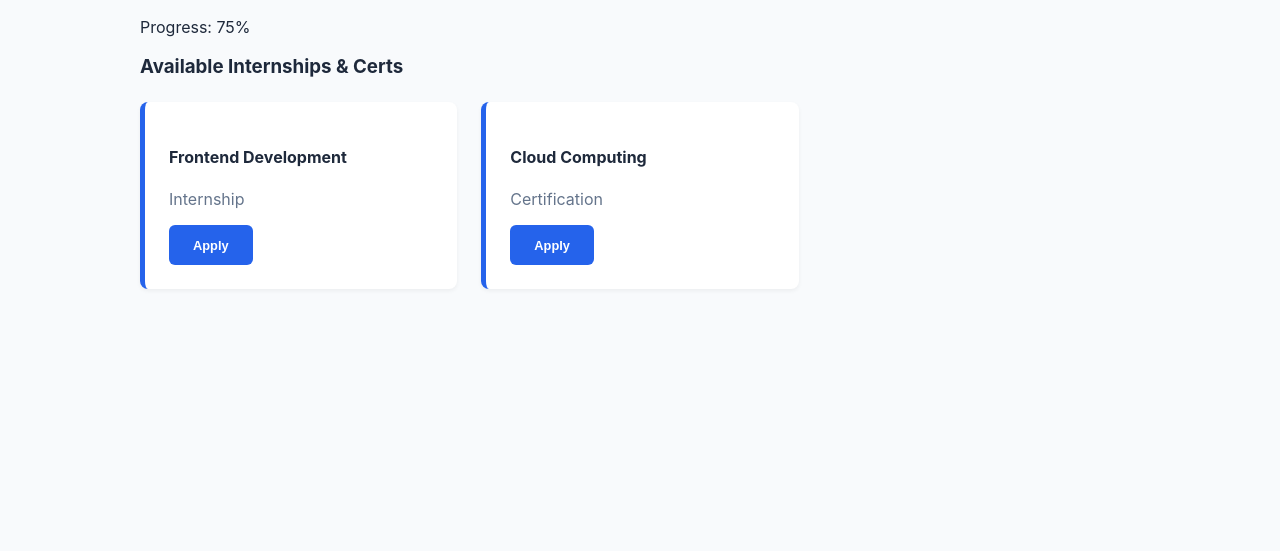
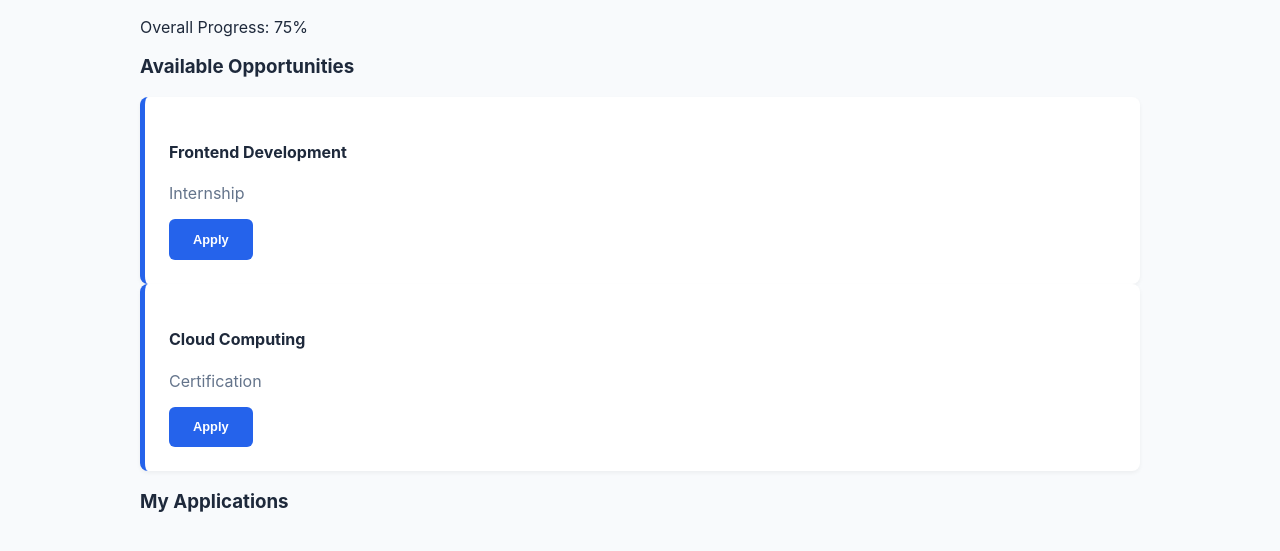
Before and after one commit to devanshbhandari6707-ops/UNICONNECT, a plain HTML site: page index.html in a window 1280 px wide. Both pictures are taken after a click on the button "Student Login". Shown: the part 153-704 px from the top of the page. Drawn offline with Linux system fonts and the light colour scheme.

Commit message:
Update index.html

```diff
--- a/index.html
+++ b/index.html
@@ -22,18 +22,26 @@
             </div>
         </section>
 
-        <section id="student-dashboard" class="hidden">
-            <header>
-                <h1>Student Dashboard</h1>
-                <div class="stats">
-                    <div class="stat-card">Progress: <span id="student-progress">75%</span></div>
-                </div>
-            </header>
+      <section id="student-dashboard" class="hidden">
+    <header class="dashboard-header">
+        <h1>Student Dashboard</h1>
+        <div class="stats">
+            <div class="stat-card">Overall Progress: <span id="student-progress">75%</span></div>
+        </div>
+    </header>
 
-            <h3>Available Internships & Certs</h3>
-            <div id="opportunity-list" class="grid"></div>
-        </section>
+    <div class="dashboard-grid">
+        <div class="column">
+            <h3>Available Opportunities</h3>
+            <div id="opportunity-list" class="grid-vertical"></div>
+        </div>
 
+        <div class="column">
+            <h3>My Applications</h3>
+            <div id="applied-list" class="grid-vertical"></div>
+        </div>
+    </div>
+</section>
         <section id="uni-dashboard" class="hidden">
             <h1>University Admin</h1>
             <div class="card">
```
